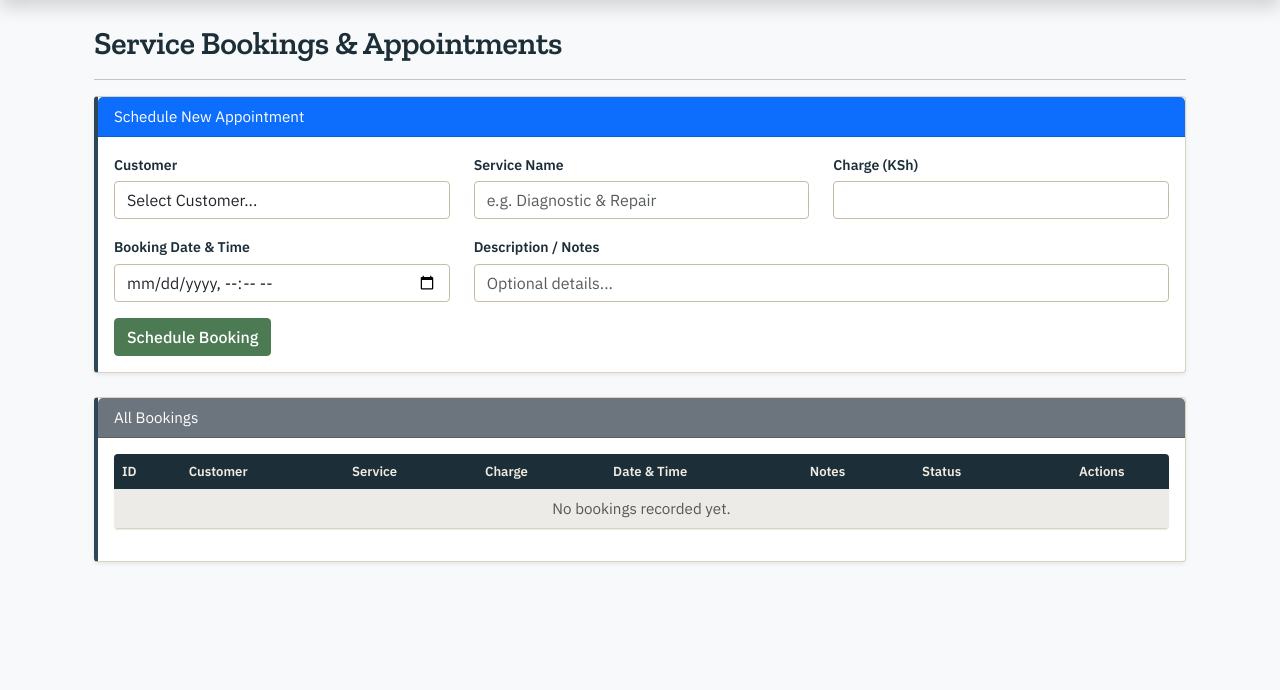
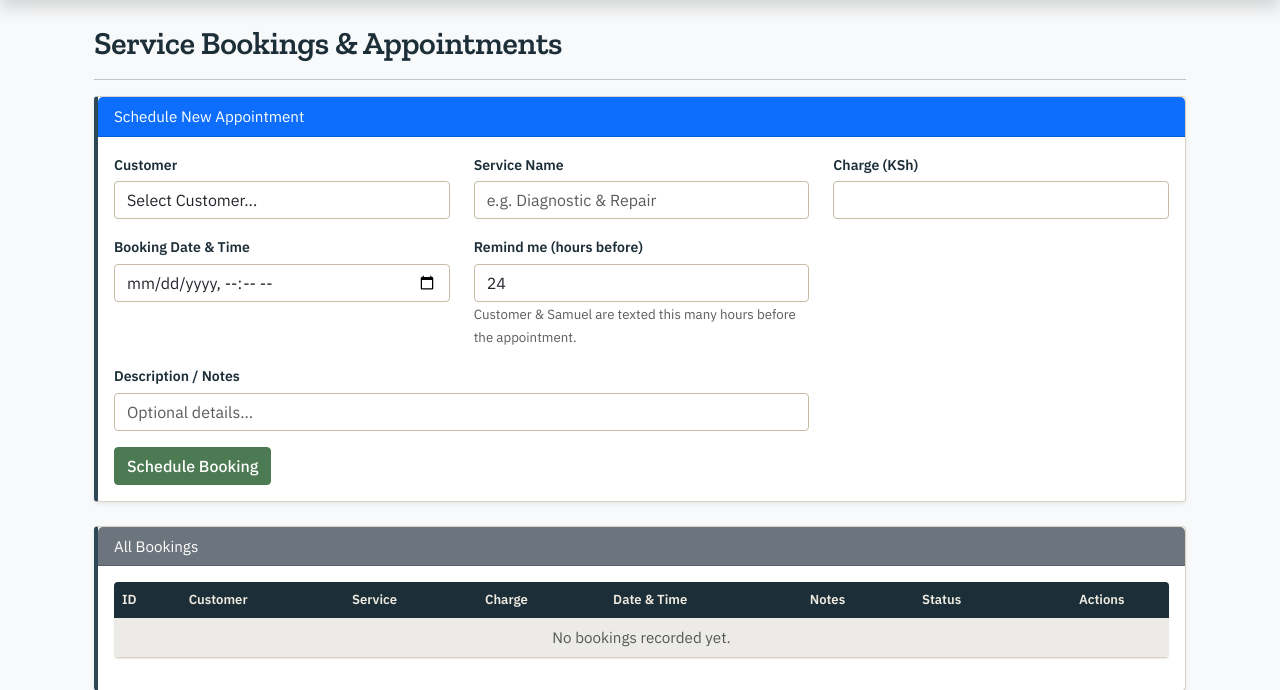
Before and after one commit to Keymengi/Timos_ERP_Manager, a Flask app: page /bookings in a window 1280 px wide. Shown: the part 61-751 px from the top of the page. Run offline with Flask 3, Linux system fonts and the light colour scheme; a user stored in the database is signed in; some libraries are stand-ins or nearby versions.

Commit message:
Add feature updates and styling changes

```diff
--- a/app.py
+++ b/app.py
@@ -102,48 +102,78 @@ def inject_today_profit():
     return dict(today_gross_profit=daily_profit)
 
 # -------------------
+# Technician contact — reminders about upcoming bookings also go to this
+# person, so they know a job is coming up. Change these two lines if the
+# technician ever changes.
+# -------------------
+TECHNICIAN_NAME = "Samuel Githae"
+TECHNICIAN_PHONE = "0721276345"
+
+# -------------------
 # Background Job: Reminders
 # -------------------
 def process_reminders():
-    """Background task checking for booked appointments & 24h overdue debts"""
+    """Background task checking for booked appointments & active debts"""
     with app.app_context():
         now = get_eat_time()
 
-        # 1. Appointment Reminders (Upcoming in next 24 hrs)
+        # 1. Appointment Reminders — each booking has its own custom lead
+        # time (reminder_lead_hours), set individually when it was created,
+        # instead of a fixed 24 hours for every booking. Fires once per
+        # booking, to both the customer and the technician.
         upcoming_bookings = ServiceBooking.query.filter(
             ServiceBooking.booking_date > now,
-            ServiceBooking.booking_date <= now + timedelta(hours=24),
             ServiceBooking.reminder_sent == False,
             ServiceBooking.status.in_(['Pending', 'Confirmed'])
         ).all()
 
         for b in upcoming_bookings:
+            lead_hours = b.reminder_lead_hours if b.reminder_lead_hours is not None else 24
+            if (b.booking_date - now) > timedelta(hours=lead_hours):
+                continue  # Not yet within this booking's own reminder window
+
             cust = b.customer
             cust_name = cust.name if cust else "Customer"
             phone = cust.contact_info if cust else None
+            when_str = b.booking_date.strftime('%d %b %Y, %I:%M %p')
 
-            message = (
+            # -- Customer's reminder --
+            customer_message = (
                 f"Hi {cust_name}, reminder from Timos: your '{b.service_name}' appointment is "
-                f"scheduled for {b.booking_date.strftime('%d %b %Y, %I:%M %p')}. See you then!"
+                f"scheduled for {when_str}, handled by {TECHNICIAN_NAME}. See you then!"
             )
-            success, status_label = send_sms(phone, message)
-
+            success, status_label = send_sms(phone, customer_message)
             db.session.add(SMSLog(
-                recipient_name=cust_name, phone_number=phone, message=message,
+                recipient_name=cust_name, phone_number=phone, message=customer_message,
                 category="Booking Reminder", status=status_label, date_sent=get_eat_time()
             ))
+            print(f"[REMINDER] Upcoming Service Booking: {cust_name} at {b.booking_date.strftime('%Y-%m-%d %H:%M')} — SMS {status_label}")
 
-            print(f"[REMINDER] Upcoming Service Booking: {cust_name} at {b.booking_date.strftime('%Y-%m-%d %H:%M')} — SMS {status_label}")
+            # -- Technician's reminder --
+            tech_message = (
+                f"Hi {TECHNICIAN_NAME}, reminder: you have a '{b.service_name}' appointment with "
+                f"{cust_name} scheduled for {when_str}."
+            )
+            tech_success, tech_status_label = send_sms(TECHNICIAN_PHONE, tech_message)
+            db.session.add(SMSLog(
+                recipient_name=TECHNICIAN_NAME, phone_number=TECHNICIAN_PHONE, message=tech_message,
+                category="Technician Reminder", status=tech_status_label, date_sent=get_eat_time()
+            ))
+            print(f"[REMINDER] Technician notified for booking with {cust_name} — SMS {tech_status_label}")
+
             b.reminder_sent = True
 
-        # 2. Debt Reminders (Older than 24 hours)
-        overdue_debts = Debt.query.filter(
-            Debt.date_taken <= now - timedelta(hours=24),
-            Debt.status == 'Active',
-            Debt.reminder_sent == False
-        ).all()
+        # 2. Debt Reminders — repeats every 24 hours for as long as the debt
+        # stays Active, instead of sending just once. Tracks the last time
+        # each debt was reminded about (last_reminder_sent) rather than a
+        # one-shot yes/no flag.
+        active_debts = Debt.query.filter(Debt.status == 'Active').all()
 
-        for d in overdue_debts:
+        for d in active_debts:
+            last_sent = d.last_reminder_sent or d.date_taken
+            if (now - last_sent) < timedelta(hours=24):
+                continue  # Not due for another reminder yet
+
             cust = d.customer
             phone = cust.contact_info if cust else None
 
@@ -159,7 +189,7 @@ def process_reminders():
             ))
 
             print(f"[REMINDER] Overdue Debt: Ksh {d.balance} owed by {d.customer_name} requires follow-up — SMS {status_label}")
-            d.reminder_sent = True
+            d.last_reminder_sent = now
 
         db.session.commit()
 
@@ -916,12 +946,17 @@ def bookings():
         except ValueError:
             charge = 0
 
+        try:
+            reminder_lead_hours = float(request.form.get("reminder_lead_hours", 24))
+        except ValueError:
+            reminder_lead_hours = 24
+
         # Booking date passed without offset, map to UTC+3
         booking_date = datetime.strptime(booking_date_str, "%Y-%m-%dT%H:%M")
 
         new_booking = ServiceBooking(
             customer_id=customer_id, service_name=service_name, description=description,
-            booking_date=booking_date, charge=charge
+            booking_date=booking_date, charge=charge, reminder_lead_hours=reminder_lead_hours
         )
         db.session.add(new_booking)
         db.session.commit()
@@ -947,6 +982,11 @@ def edit_booking(id):
     date_str = request.form.get("booking_date")
     if date_str:
         booking.booking_date = datetime.strptime(date_str, "%Y-%m-%dT%H:%M")
+
+    try:
+        booking.reminder_lead_hours = float(request.form.get("reminder_lead_hours", booking.reminder_lead_hours))
+    except ValueError:
+        pass
 
     db.session.commit()
     flash("Booking details updated successfully.", "success")
@@ -1026,11 +1066,18 @@ with app.app_context():
     # tables that already exist. So on a database that was already running
     # before this update, those columns are quietly upgraded here.
     #
-    # This only applies to the live Postgres database (DATABASE_URL is only
-    # set on Render). It's written so that running it again on an
-    # already-upgraded database does nothing and causes no harm.
-    if database_url:
-        with db.engine.connect() as conn:
+    # This runs against BOTH the live Postgres database and your local
+    # SQLite one — previously it only ran on Postgres, which is why your
+    # local copy kept falling behind and crashing with "no such column"
+    # errors every time a new field was added. Both branches are written
+    # so that running them again on an already-upgraded database does
+    # nothing and causes no harm.
+    is_postgres = bool(database_url)
+
+    with db.engine.connect() as conn:
+        if is_postgres:
+            # Postgres: fix columns that exist but with the old whole-numbers-
+            # only type, now that decimals are allowed (e.g. KSh 44.50).
             column_upgrades = [
                 ("product", "purchase_price"),
                 ("product", "stock"),
@@ -1047,22 +1094,33 @@ with app.app_context():
                     # Already upgraded, or the table/column doesn't exist yet
                     # on a brand-new database — either way, safe to move on.
                     conn.rollback()
+            # (SQLite doesn't need this step: it never enforces a column's
+            # declared type strictly, so it already accepts decimals fine.)
 
-            # Same idea, but for entire columns that are missing (rather than
-            # columns that exist with the wrong type). Postgres supports
-            # "ADD COLUMN IF NOT EXISTS" directly, so this is safe to re-run.
-            missing_columns = [
-                ("debt", "reminder_sent", "BOOLEAN DEFAULT FALSE"),
-                ("service_booking", "reminder_sent", "BOOLEAN DEFAULT FALSE"),
-            ]
-            for table, column, col_definition in missing_columns:
-                try:
+        # Add columns that are missing entirely (rather than existing with
+        # the wrong type) — this is the part that fixes today's crash.
+        # Postgres supports "IF NOT EXISTS" directly; SQLite doesn't, so it
+        # just tries the add and quietly ignores a "column already exists"
+        # error the same way the Postgres branch ignores its own errors.
+        missing_columns = [
+            ("debt", "reminder_sent", "BOOLEAN DEFAULT FALSE"),
+            ("service_booking", "reminder_sent", "BOOLEAN DEFAULT FALSE"),
+            ("debt", "last_reminder_sent", "TIMESTAMP"),
+            ("service_booking", "reminder_lead_hours", "FLOAT DEFAULT 24.0"),
+        ]
+        for table, column, col_definition in missing_columns:
+            try:
+                if is_postgres:
                     conn.execute(db.text(
                         f"ALTER TABLE {table} ADD COLUMN IF NOT EXISTS {column} {col_definition}"
                     ))
-                    conn.commit()
-                except Exception:
-                    conn.rollback()
+                else:
+                    conn.execute(db.text(
+                        f"ALTER TABLE {table} ADD COLUMN {column} {col_definition}"
+                    ))
+                conn.commit()
+            except Exception:
+                conn.rollback()
 
     admin_user = User.query.filter_by(username="admin").first()
     if not admin_user:
--- a/models.py
+++ b/models.py
@@ -63,7 +63,8 @@ class Debt(db.Model):
     balance = db.Column(db.Float, nullable=False, default=0.0)
     status = db.Column(db.String(20), default="Active")
     date_taken = db.Column(db.DateTime, default=get_eat_time)
-    reminder_sent = db.Column(db.Boolean, default=False) # For the 24h background reminder
+    reminder_sent = db.Column(db.Boolean, default=False) # No longer used for reminders (kept so nothing breaks); see last_reminder_sent
+    last_reminder_sent = db.Column(db.DateTime, nullable=True) # Powers the repeating 24h debt reminders
 
     customer = db.relationship("Customer", back_populates="debts")
     payments = db.relationship("Payment", back_populates="debt", lazy=True, cascade="all, delete-orphan")
@@ -158,6 +159,7 @@ class ServiceBooking(db.Model):
     charge = db.Column(db.Float, default=0.0)
     status = db.Column(db.String(20), default="Pending")
     reminder_sent = db.Column(db.Boolean, default=False) # For the booking background reminder
+    reminder_lead_hours = db.Column(db.Float, default=24.0) # How many hours before the appointment to send the reminder
 
     customer = db.relationship("Customer", backref="service_bookings", lazy=True)
 
--- a/static/css/style.css
+++ b/static/css/style.css
@@ -230,6 +230,16 @@ textarea:focus-visible {
     border-left-width: 4px;
     background: var(--steel-dark) !important;
     border-left-color: var(--ochre);
+}
+/* The heading color rule further down this file (section 2) applies to
+   every h1-h6 on the page, including the KPI numbers inside these dark
+   cards, quietly overriding Bootstrap's white text and making the figures
+   invisible against the dark background. Force white back on explicitly. */
+.card.text-white,
+.card.text-white .card-title,
+.card.text-white h1, .card.text-white h2, .card.text-white h3,
+.card.text-white h4, .card.text-white h5, .card.text-white h6 {
+    color: #fff !important;
 }
 .card .card-title {
     font-family: var(--font-display);
--- a/static/js/offline-sync.js
+++ b/static/js/offline-sync.js
@@ -58,10 +58,10 @@ async function syncOfflineRequests() {
                 const response = await fetch(item.url, {
                     method: item.method,
                     headers: {
-                        "Content-Type": "application/json",
+                        "Content-Type": "application/x-www-form-urlencoded",
                         "X-Offline-Sync": "true" // Tells Flask this is a background sync
                     },
-                    body: JSON.stringify(item.payload)
+                    body: new URLSearchParams(item.payload).toString()
                 });
 
                 if (response.ok) {
@@ -87,6 +87,14 @@ document.addEventListener("submit", async (e) => {
     // If the user is offline, stop the normal form submission
     if (!navigator.onLine) {
         const form = e.target;
+
+        // Only intercept forms explicitly marked as safe to save-for-later
+        // (adding a sale, debt, booking, etc). Forms that fetch or generate
+        // something new (Reports, CSV import, Login) are deliberately left
+        // alone — queuing those doesn't make sense, since the person needs
+        // that answer right now, not "eventually, whenever they're next
+        // online and happen to be looking at this tab again".
+        if (!form.hasAttribute("data-offline")) return;
 
         // Only intercept POST requests (adding/editing data)
         if (form.method.toUpperCase() !== "POST") return;
--- a/templates/bookings.html
+++ b/templates/bookings.html
@@ -30,6 +30,11 @@
                     <div class="col-md-4 mt-3">
                         <label class="form-label">Booking Date & Time</label>
                         <input type="datetime-local" name="booking_date" class="form-control" required>
+                    </div>
+                    <div class="col-md-4 mt-3">
+                        <label class="form-label">Remind me (hours before)</label>
+                        <input type="number" step="0.5" min="0.5" name="reminder_lead_hours" class="form-control" value="24" required>
+                        <small class="text-muted">Customer & Samuel are texted this many hours before the appointment.</small>
                     </div>
                     <div class="col-md-8 mt-3">
                         <label class="form-label">Description / Notes</label>
@@ -138,6 +143,10 @@
                                      <input type="datetime-local" name="booking_date" class="form-control" value="{{ b.booking_date.strftime('%Y-%m-%dT%H:%M') }}">
                                   </div>
                                   <div class="mb-3">
+                                     <label class="form-label">Remind me (hours before)</label>
+                                     <input type="number" step="0.5" min="0.5" name="reminder_lead_hours" class="form-control" value="{{ b.reminder_lead_hours }}">
+                                  </div>
+                                  <div class="mb-3">
                                      <label class="form-label">Description / Notes</label>
                                      <textarea name="description" class="form-control" rows="2">{{ b.description }}</textarea>
                                   </div>
```
